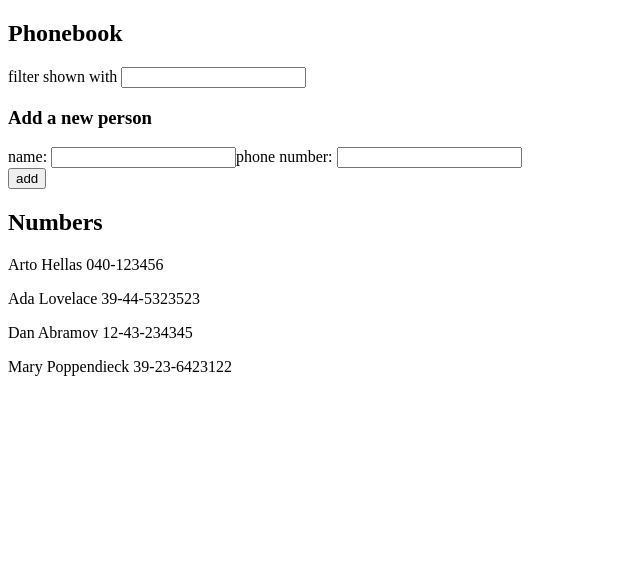
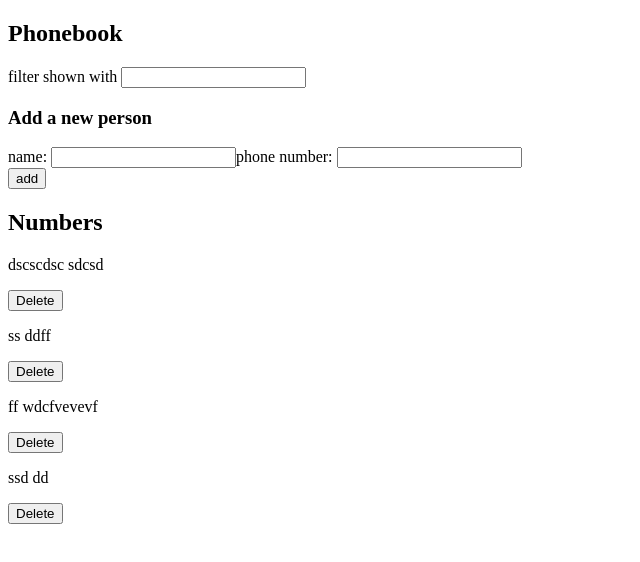
Before and after one commit to nterm2/fullstackopen, a React (Vite) app in the folder part2/phonebook/: page / in a window 1280 px wide. Shown: the top 562 px of the page, without its empty margins (0-640 px from the left). Built offline with nearby package versions, Linux system fonts and the light colour scheme; data requests are answered from the project's data file.

Commit message:
Submissions for part 2.12-15

```diff
--- /dev/null
+++ b/part2/phonebook/components/phonebookServices.js
@@ -0,0 +1,22 @@
+import axios from 'axios'
+
+const baseURL = 'http://localhost:3001/persons'
+const getNumbers = () => {
+    const response = axios.get(baseURL)
+    return response.then(response => response.data)
+}
+
+const postNumber = (newPerson) => {
+    const response = axios.post(`${baseURL}`, newPerson)
+    return response.then(response => response.data)
+}
+
+const deletePerson = (personID) => {
+    const response = axios.delete(`${baseURL}/${personID}`)
+}
+
+const updateNumber = (personID, updatedPerson) => {
+    const response = axios.put(`${baseURL}/${personID}`, updatedPerson)
+    return response.then(response => response.data)
+}
+export default {getNumbers, postNumber, updateNumber, deletePerson};
--- a/part2/phonebook/db.json
+++ b/part2/phonebook/db.json
@@ -1,24 +1,24 @@
 {
-    "persons":[
+  "persons": [
     {
-        "name": "Arto Hellas",
-        "number": "040-123456",
-        "id": 1
-      },
-      {
-        "name": "Ada Lovelace",
-        "number": "39-44-5323523",
+      "name": "dscscdsc",
+      "number": "sdcsd",
       "id": 2
     },
     {
-        "name": "Dan Abramov",
-        "number": "12-43-234345",
+      "name": "ss",
+      "number": "ddff",
       "id": 3
     },
     {
-        "name": "Mary Poppendieck",
-        "number": "39-23-6423122",
+      "name": "ff",
+      "number": "wdcfvevevf",
       "id": 4
+    },
+    {
+      "name": "ssd",
+      "number": "dd",
+      "id": 5
     }
   ]
 }
--- a/part2/phonebook/src/App.jsx
+++ b/part2/phonebook/src/App.jsx
@@ -1,5 +1,5 @@
 import { useState, useEffect} from 'react'
-import axios from 'axios'
+import phonebookServices from "/components/phonebookServices.js"
 
 const Filter = ({ filterHandler }) => {
   return (
@@ -21,27 +21,45 @@ const PersonForm = (props) => {
  )
 }
 
-const Persons = ({ persons }) => {
+const Persons = ({ persons, setPersons }) => {
+  const handlePersonDeletion = (personName, personID) => {
+    let deletePerson = confirm(`Delete ${personName}?`)
+    if (deletePerson){
+      phonebookServices
+        .deletePerson(personID)
+        .then(() => {
+          const cleanedPersons = persons.filter(person => person.name !== personName)
+          setPersons(cleanedPersons)
+          console.log(cleanedPersons)
+        })
+    }
+  }
   return (
     <>
       {persons.map(
-      (person) => <p key={person.name}>{ person.name } {person.number}</p>
+        (person) => {
+          return (
+            <div key={person.id}>
+              <p>{ person.name } {person.number}</p>
+              <button onClick={() => handlePersonDeletion(person.name, person.id)}>Delete</button>
+            </div>
+          )
+      }
     )}
     </>
   )
 }
+
 const App = () => {
   const [persons, setPersons] = useState([])
   const [newName, setNewName] = useState('')
   const [phoneNumber, setPhoneNumber] = useState('')
   const [filterValue, setFilterValue] = useState('')
-
   useEffect(() => {
-    axios
-      .get('http://localhost:3001/persons')
+    phonebookServices.getNumbers()
       .then(
-        response => {
-          setPersons(response.data)
+        persons => {
+          setPersons(persons)
         }
       )
   }, [])
@@ -56,16 +74,37 @@ const App = () => {
 
   const storePerson = (event) => {
     event.preventDefault()
+    const newPerson = { name: newName, number: phoneNumber}
+
     const nameExists = persons.filter((person) => person.name === newName)
-    console.log(nameExists)
     if (nameExists.length !== 0) {
-      alert(`${newName} is already added to the phonebook`)
+      const existingPerson = nameExists[0]
+      const existingPersonNumber = existingPerson.number
+      if (existingPersonNumber !== phoneNumber) {
+        const replaceNumber = confirm(`${newName} is already added to the phonebook, replace old number with a new one?`)
+        if (replaceNumber) {
+          phonebookServices
+            .updateNumber(existingPerson.id, newPerson)
+        }
+        const updatedPersons = persons.map(person => person.id !== existingPerson.id ? person : existingPerson)
+      }
+      else {
+        alert(`${newName} is already added to the phonebook`)
+      }
+
     }
+
     else {
-      const newPersons = { name: newName, number: phoneNumber}
-      setPersons(persons.concat(newPersons))
-      setPhoneNumber('')
-      setNewName('')
+      phonebookServices
+        .postNumber(newPerson)
+        .then(
+          (createdPerson) => {
+          setPersons(persons.concat(createdPerson))
+          setPhoneNumber('')
+          setNewName('')
+          }
+        )
+
     }
   }
 
@@ -79,6 +118,7 @@ const App = () => {
     })
     setPersons(filteredPeople)
   }
+
   return (
     <div>
       <h2>Phonebook</h2>
@@ -86,7 +126,7 @@ const App = () => {
       <h3>Add a new person</h3>
       <PersonForm storePerson={storePerson} handleNameInput={handleNameInput} newName={newName} handlePhoneNumberInput={handlePhoneNumberInput} phoneNumber={phoneNumber}/>
       <h2>Numbers</h2>
-      <Persons persons={persons}/>
+      <Persons persons={persons} setPersons={setPersons}/>
     </div>
   )
 }
```
Lines whose indentation alone changed are shown as unchanged.
